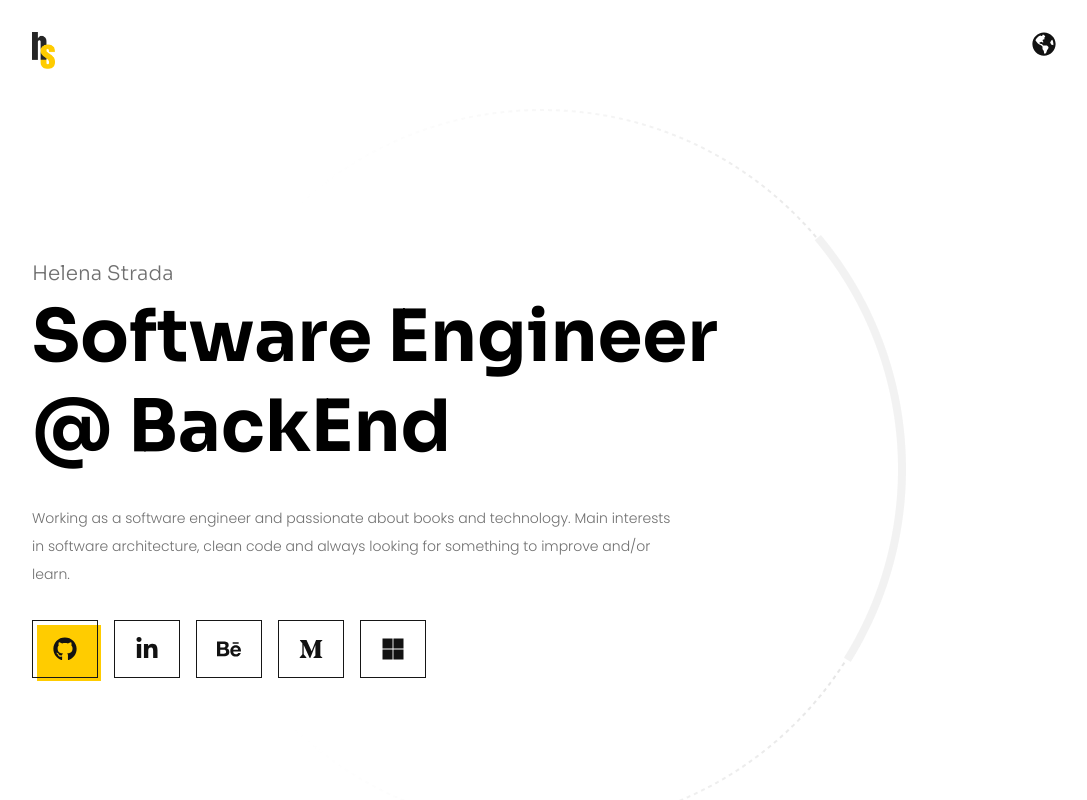
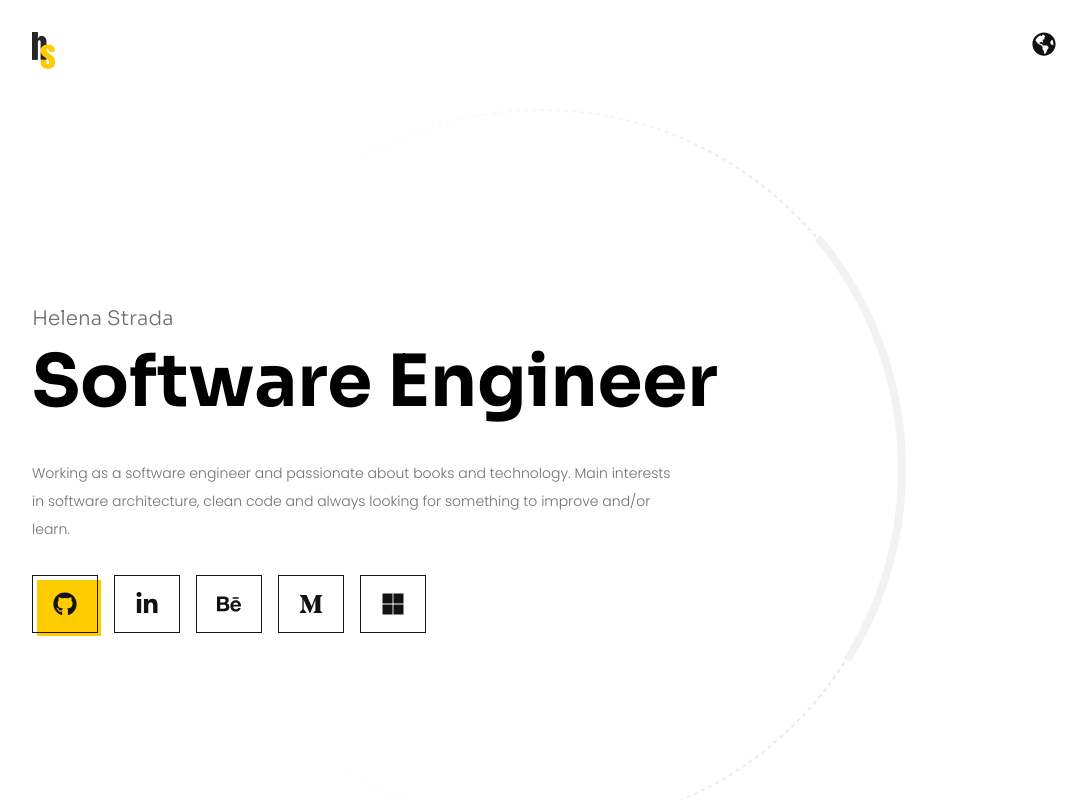
Before and after one commit to hstrada/hstrada.github.io, a Next.js app: page / in a window 1280 px wide. Shown: the top 800 px of the page, without its empty margins (96-1183 px from the left). Built offline with nearby package versions, Linux system fonts and the light colour scheme.

Commit message:
Update index.tsx

```diff
--- a/src/components/organisms/Hero/index.tsx
+++ b/src/components/organisms/Hero/index.tsx
@@ -10,8 +10,6 @@ export const Hero = () => {
         </span>
         <h1 className="text-7xl leading-tight font-bold max-w-screen-lg font-sans">
           {Translate('hero.title')}
-          <br />
-          {Translate('hero.area')}
         </h1>
         <p className="pt-8 max-w-screen-sm text-gray-700 text-sm font-light font-display leading-[2]">
           {Translate('hero.description')}
```
